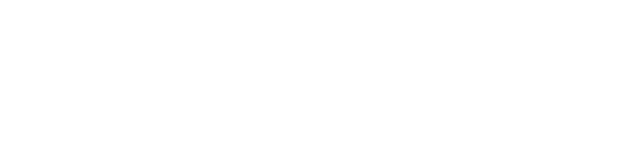
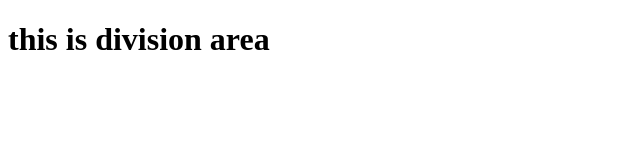
Before and after one commit to saranggharde8/jsPractice, a plain HTML site: page interactive_dom/sample.html in a window 1280 px wide. Shown: the whole page, without its empty margins (0-640 px from the left). Drawn offline with Linux system fonts and the light colour scheme.

Commit message:
sample file has been added

```diff
--- a/interactive_dom/sample.html
+++ b/interactive_dom/sample.html
@@ -7,7 +7,7 @@
     </head>
     <body>
         <div id="output">
-
+            <h1>this is division area</h1>
         </div>
         <script>
 
```
